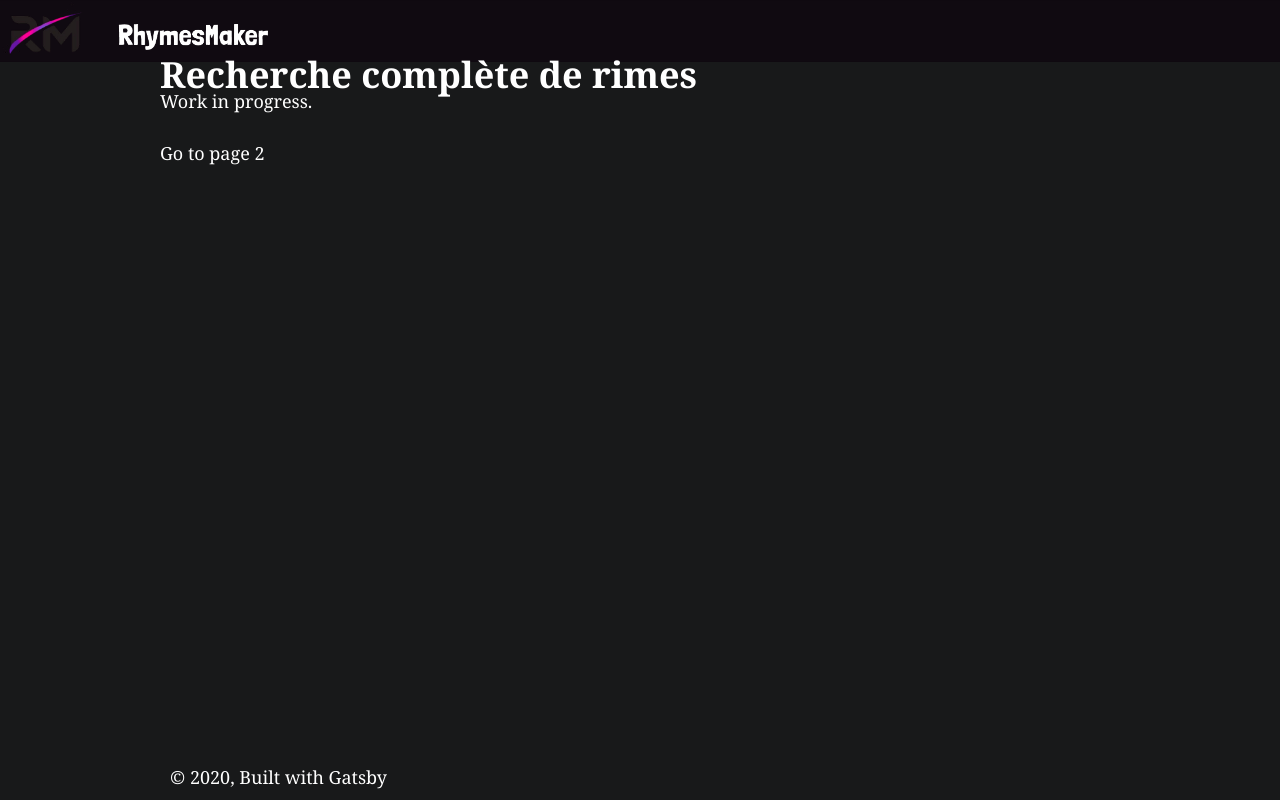
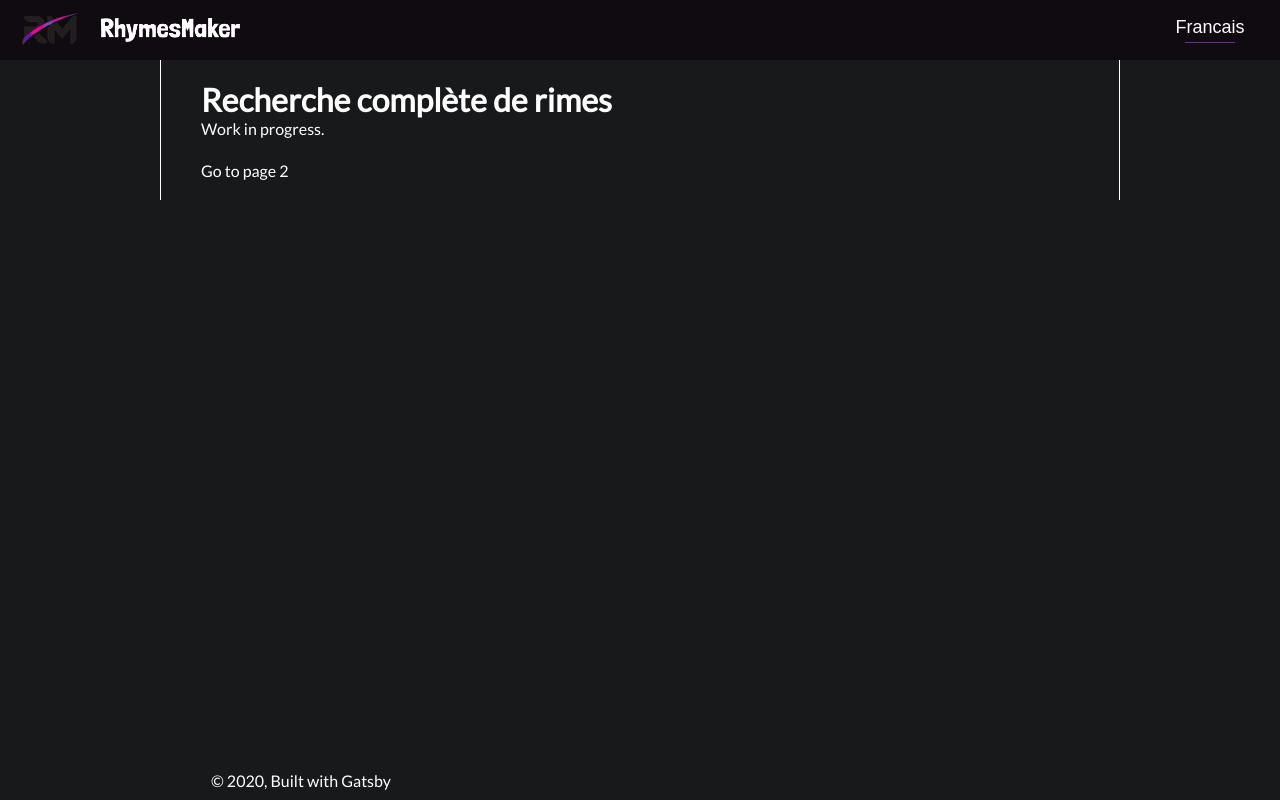
Before and after one commit to dylan-13/rhymesmaker, a Gatsby site: page / in a window 1280 px wide. Built offline with nearby package versions, Linux system fonts and the light colour scheme; Gatsby itself is replaced by a stand-in of ours; a web font is replaced by a local one.

Commit message:
third setup commit

```diff
--- a/gatsby-config.js
+++ b/gatsby-config.js
@@ -6,6 +6,14 @@ module.exports = {
   },
   plugins: [
     `gatsby-plugin-react-helmet`,
+    {
+      resolve: "gatsby-plugin-web-font-loader",
+      options: {
+        google: {
+          families: ["Lato", "Lato Serif"],
+        },
+      },
+    },
     {
       resolve: `gatsby-source-filesystem`,
       options: {
--- a/package.json
+++ b/package.json
@@ -11,6 +11,7 @@
     "gatsby-plugin-offline": "^3.4.0",
     "gatsby-plugin-react-helmet": "^3.4.0",
     "gatsby-plugin-sharp": "^2.8.0",
+    "gatsby-plugin-web-font-loader": "^1.0.4",
     "gatsby-source-filesystem": "^2.5.0",
     "gatsby-transformer-sharp": "^2.6.0",
     "prop-types": "^15.7.2",
--- a/src/components/Header/Header.module.css
+++ b/src/components/Header/Header.module.css
@@ -2,21 +2,50 @@
   background: rgba(11, 0, 12, 0.6);
   border-top: 1px solid rgba(11, 0, 12, 0.1);
   border-bottom: 1px solid rgba(11, 0, 12, 0.1);
-  height: "60px";
+  height: 60px;
+  width: 100%;
   display: flex;
+  align-items: center;
 }
 
-.ImageWrapper {
+.Container > a:nth-child(2) {
+  flex: auto;
+}
+
+.Container > .PageCol > button {
+  width: 140px;
+  background: none;
+  border: none;
+  color: #ffffff;
+  font-size: 18px;
+  font-family: Arial, Helvetica, sans-serif;
+  padding-bottom: 2px;
+}
+
+.Container > .PageCol > p {
+  padding-top: 2px;
+  border-bottom: 1px solid #662e91;
+  width: 50px;
+}
+
+.PageCol {
   display: flex;
+  flex-direction: column;
   justify-content: center;
   align-items: center;
 }
 
 .IconImg {
-  width: 88px;
+  width: 60px;
+  margin: 0 20px 0;
 }
 
 .TypoImg {
-  margin: 23px 0 0 30px;
-  width: 150px;
+  width: 140px;
 }
+
+@media (max-width: 400px) {
+  .TypoImg {
+    display: none;
+  }
+}
--- a/src/components/Header/index.js
+++ b/src/components/Header/index.js
@@ -3,11 +3,19 @@ import PropTypes from "prop-types"
 import React from "react"
 import { Image } from "../images"
 
-import { Container, IconImg, TypoImg } from "./Header.module.css"
+import { Container, PageCol, IconImg, TypoImg } from "./Header.module.css"
 
 const Header = ({ siteTitle }) => (
   <header className={Container}>
-    <Image name="iconstars.png" alt="rhymesmaker logo" className={IconImg} />
+    <Link
+      to="/"
+      style={{
+        color: `white`,
+        textDecoration: `none`,
+      }}
+    >
+      <Image name="icon.png" alt="rhymesmaker logo" className={IconImg} />
+    </Link>
     <Link
       to="/"
       style={{
@@ -17,6 +25,10 @@ const Header = ({ siteTitle }) => (
     >
       <Image name="logo.png" alt="rhymesmaker typo logo" className={TypoImg} />
     </Link>
+    <div className={PageCol}>
+      <button>Francais</button>
+      <p />
+    </div>
   </header>
 )
 
--- a/src/components/layout.css
+++ b/src/components/layout.css
@@ -1,22 +1,15 @@
 * {
   margin: 0;
   padding: 0;
+  box-sizing: border-box;
+  font-family: "Lato", sans-serif;
 }
 
-html {
-  -ms-text-size-adjust: 100%;
-  -webkit-text-size-adjust: 100%;
-  font: 112.5%/1.45em georgia, serif, sans-serif;
-  box-sizing: border-box;
-  overflow-y: scroll;
-}
 body {
   background-color: #18191a;
-  margin: 0;
   -webkit-font-smoothing: antialiased;
   -moz-osx-font-smoothing: grayscale;
   color: hsla(0, 0%, 0%, 0.8);
-  font-family: georgia, serif;
   font-weight: normal;
   word-wrap: break-word;
   font-kerning: normal;
@@ -41,3 +34,11 @@ footer {
   bottom: 0;
   margin: 10px;
 }
+
+.MainPage {
+  margin: 0 auto;
+  max-width: 960px;
+  padding: 20px 40px;
+  border-left: 1px solid;
+  border-right: 1px solid;
+}
--- a/src/components/layout.js
+++ b/src/components/layout.js
@@ -19,17 +19,13 @@ const Layout = ({ children }) => {
   return (
     <>
       <Header siteTitle={data.site.siteMetadata?.title || `Title`} />
-      <div
-        style={{
-          margin: `0 auto`,
-          maxWidth: 960,
-          padding: `0 1.0875rem 1.45rem`,
-        }}
-      >
+      <div className="MainPage">
         <main>{children}</main>
-        <footer style={{
-          marginTop: `2rem`
-        }}>
+        <footer
+          style={{
+            marginTop: `2rem`,
+          }}
+        >
           © {new Date().getFullYear()}, Built with
           {` `}
           <a href="https://www.gatsbyjs.com">Gatsby</a>
```
Also changed, not shown: src/images/icon.png (added), 1 other file.
